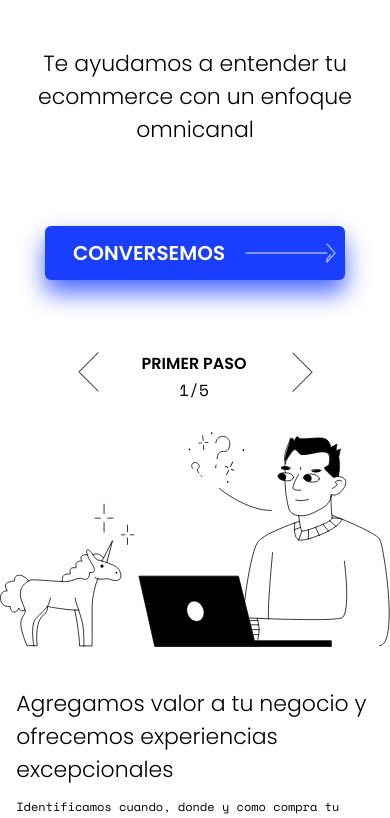
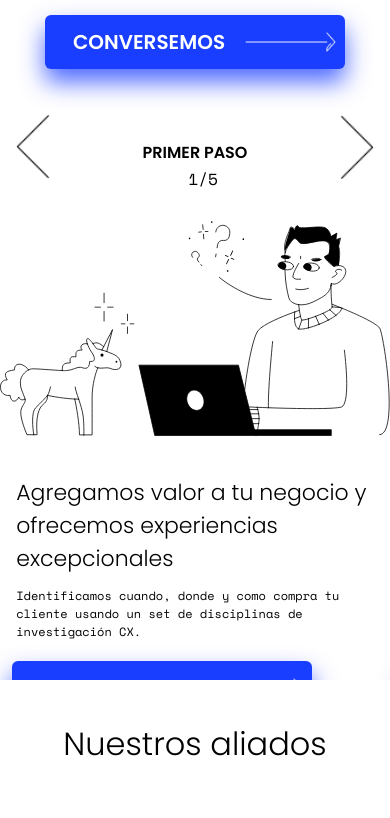
Before and after one commit to ZambranoBeicker/esedor_landingpage-web, a React (Create React App) app: page / in a window 390 px wide. Shown: the part 1552-2370 px from the top of the page. Built offline with nearby package versions, Linux system fonts and the light colour scheme.

Commit message:
Add new styles for bigger screens on Projects

```diff
--- a/src/components/Brands.js
+++ b/src/components/Brands.js
@@ -49,7 +49,7 @@ const Brands = ()=>{
 
 
       return (
-          <section id="brands" className="almost-screen flex flex-wrap w-full lg:pt-32 lg:px-8 xl:px-16">
+          <section id="brands" className="almost-screen md:flex md:flex-wrap w-full lg:pt-32 lg:px-8 xl:px-16">
               <div className="hidden lg:flex flex-wrap w-8/12">
               {brands}
               </div>
--- a/src/components/OurServices.js
+++ b/src/components/OurServices.js
@@ -52,7 +52,6 @@ const OurService = () =>{
     }
 
     const settings = {
-      dots: true,
       infinite: true,
       speed: 500,
       slidesToShow: 1,
@@ -61,13 +60,16 @@ const OurService = () =>{
 
     return (
         <div className='relative overflow-hidden'>
-            <section id="services" className="relative overflow-hidden block md:bg-black px-4 py-5 md:pl-16 lg:pt-4 lg:pb-32 w-full">
+            <section id="services" className="relative overflow-hidden block md:bg-black px-4 py-5 md:p-0 w-full">
+              <div className='container mx-auto'>
+
                 <div className="text-white mb-10 hidden lg:block">
                     <h2 className="text-2xl md:text-4xl lg:text-5xl">Servicios<br></br>ecommerce</h2>
                 </div>
                 <div className="hidden md:flex md:flex-wrap">
                     {showServices(data,classes)}
                 </div>
+              </div>
             </section>
 
             <div className="md:hidden mb-slider my-16">
--- a/src/components/Steps.js
+++ b/src/components/Steps.js
@@ -21,15 +21,6 @@ const setTitles = ({stepTitle, infoTitle, info},textClass,containerClass,index,i
 
   class StepsMobile extends React.Component{
 
-
-
-
-    counter=0;
-    state = {
-
-      clicks: 0,
-    }
-
     constructor(props) {
       super(props);
       this.next = this.next.bind(this);
@@ -42,24 +33,6 @@ const setTitles = ({stepTitle, infoTitle, info},textClass,containerClass,index,i
       this.slider.slickPrev();
     }
 
-    prevItem = ()=>{
-      if(this.counter > 0 && this.counter < 5){
-        this.counter--
-      }else if(this.counter < 0){
-
-        this.counter = 0
-      }
-      this.setState({clicks: this.counter},(c)=>{return {clicks: this.counter}})
-    }
-    nextItem = ()=>{
-      if(this.counter > -1 && this.counter < 4){
-        this.counter++
-      }else if(this.counter > 1){
-        this.counter = 0
-      }
-      this.setState({clicks: this.counter},(c)=>{return {clicks: this.counter}})
-    }
-
         stepsNames = ["PRIMER","SEGUNDO","TERCER","CUARTO","QUINTO"]
 
         mobileSteps = this.props.data.map((obj,index) =>{
@@ -67,11 +40,11 @@ const setTitles = ({stepTitle, infoTitle, info},textClass,containerClass,index,i
           return {
 
             component: (
-              <div className='min-h-screen'>
-            <div className="w-full mt-20 mb-10 sm:my-16"><h4 className='w-full font-bold absolute h-slider-steps'>{this.stepsNames[index] + " PASO"}</h4><p className='w-full absolute p-slider-steps'>{index+1 + "/5"}</p><img className="w-full" src={obj.img} alt={obj.stepTitle}/></div>
+              <div className='min-h-screen md:px-16 relative'>
+            <div className="w-full mt-20 mb-10 sm:my-16"><div className='absolute top-0 left-0 right-0'><h4 className='text-center mx-auto font-bold'>{this.stepsNames[index] + " PASO"}</h4></div><p className='w-full absolute text-center md:left-0 p-slider-steps'>{index+1 + "/5"}</p><img className="w-full" src={obj.img} alt={obj.stepTitle}/></div>
             <h2 className=" w-11/12 mx-auto text-semibig sm:mb-4 sm:text-3xl md:mx-0">{obj.infoTitle}</h2>
             <InfoParagraph info={obj.info} containerClass="'w-11/12 sm:min-w-0 my-3 md:my-5'" textClass="mx-auto md:mx-0 w-11/12 text-xs sm:text-base md:text-lg"/>
-            <ArrowCta  title="CONVERSEMOS" id={"responsiveSteps-FirstThree-" + this.state.clicks} containerClass="rounded-md ml-3 md:mx-0 sm:ml-6 my-5 bg-blue py-3 pt-3 px-2 text-shadow " ctaClass="ml-5" src="images/arrow_meet.png" adapt={true}/>
+            <ArrowCta  title="CONVERSEMOS" id={`responsiveSteps-FirstThree-${index}`} containerClass="rounded-md ml-3 md:mx-0 sm:ml-6 my-5 bg-blue py-3 pt-3 px-2 text-shadow " ctaClass="ml-5" src="images/arrow_meet.png" adapt={true}/>
 
           </div>
         ),
@@ -84,11 +57,11 @@ const setTitles = ({stepTitle, infoTitle, info},textClass,containerClass,index,i
       return {
 
         component: (
-          <div className='min-h-screen pb-10'>
-            <div className={obj.imgClass + " mt-20 mb-10 sm:my-16"}><h4 className='w-full font-bold absolute h-slider-steps'>{this.stepsNames[index + 3] + " PASO"}</h4><p className='w-full absolute p-slider-steps'>{index + 4 + "/5"}</p><img className="w-full" src={obj.img} alt={obj.stepTitle}/></div>
+          <div className='min-h-screen md:px-16 relative pb-10'>
+            <div className={obj.imgClass + " mt-20 mb-10 sm:my-16"}><div className='absolute top-0 left-0 right-0'><h4 className='text-center mx-auto font-bold'>{this.stepsNames[index + 3] + " PASO"}</h4></div><p className='w-full absolute text-center md:left-0 p-slider-steps'>{index + 4 + "/5"}</p><img className="w-full" src={obj.img} alt={obj.stepTitle}/></div>
             <h2 className=" w-11/12 mx-auto text-semibig sm:mb-4 sm:text-3xl md:mx-0">{obj.infoTitle}</h2>
             <InfoParagraph info={obj.info} containerClass="'w-11/12 sm:min-w-0 my-3 md:my-5'" textClass="mx-auto md:mx-0 w-11/12 text-xs sm:text-base md:text-lg"/>
-            <ArrowCta  title="CONVERSEMOS" id={"responsiveSteps-LastTwo-" + this.state.clicks} containerClass="rounded-md ml-3 md:mx-0 sm:ml-6 my-5 bg-blue py-3 pt-3 px-2 text-shadow " ctaClass="ml-5" src="images/arrow_meet.png" adapt={true}/>
+            <ArrowCta  title="CONVERSEMOS" id={"responsiveSteps-LastTwo-" + index} containerClass="rounded-md ml-3 md:mx-0 sm:ml-6 my-5 bg-blue py-3 pt-3 px-2 text-shadow " ctaClass="ml-5" src="images/arrow_meet.png" adapt={true}/>
           </div>
         ),
         stepsTitle:<h4 className="text-xs w-2/3 pt-3 mx-auto md:text-sm text-center font-bold">{obj.stepTitle + ' PASO'}</h4>,
@@ -102,7 +75,6 @@ const setTitles = ({stepTitle, infoTitle, info},textClass,containerClass,index,i
       slidesToShow: 1,
       slidesToScroll: 1,
       adaptiveHeight:true,
-      // className:'max-h-85'
     };
 
 
@@ -111,15 +83,14 @@ const setTitles = ({stepTitle, infoTitle, info},textClass,containerClass,index,i
       return (
 
         <div className="my-8 text-black">
-        <div className="mx-auto">
-             <div className="absolute w-full top-0-cont z-50 flex h-10">
-                <button className="mx-auto h-10" onClick={this.previous}>
-                <img className="w-10 h-10 rota-180 " src="images/steps_arrows.png" alt="nada"/>
+        <div className="mx-auto max-h-60">
+
+             <div className="absolute w-full one-percent-top left-0 right-0 z-50 flex h-10">
+                <button className="mr-auto ml-4 sm:ml-20 md:ml-32 w-16" onClick={this.previous}>
+                <img className="rota-180 steps-slider-img" src="images/steps_arrows.png" alt="nada"/>
                 </button>
-                <div>
-                </div>
-                <button className="mx-auto h-10" onClick={this.next}>
-                <img className="w-10 h-10" src="images/steps_arrows.png" alt="steps"/>
+                <button className="ml-auto mr-4 sm:mr-20 md:mr-32 w-16" onClick={this.next}>
+                <img className='steps-slider-img' src="images/steps_arrows.png" alt="steps"/>
                 </button>
               </div>
           <Slider
--- a/src/sass/_brands.scss
+++ b/src/sass/_brands.scss
@@ -1,5 +1,8 @@
 .almost-screen{
-  min-height:120vh;
+  @media screen and (min-width:"1024px"){
+
+    min-height:120vh;
+  }
 
 }
 
--- a/src/sass/_projects.scss
+++ b/src/sass/_projects.scss
@@ -1,3 +1,10 @@
+.projects{
+  @media screen and (min-width:"1024px"){
+
+    background: rgb(0,0,0);
+    background: linear-gradient(90deg, rgba(0,0,0,1) 86%, rgba(0,0,0,0) 86%);
+  }
+}
 .projects__image{
 
   top:18%;
@@ -22,8 +29,6 @@
 @media screen and (min-width:"1470px"){
 
   .projects__form-container{
-
-    min-height:120vh;
     padding-top: 8rem;
 
     .my-h4{
--- a/src/sass/_services.scss
+++ b/src/sass/_services.scss
@@ -49,48 +49,6 @@
   }
 }
 
-.insert-out{
-  position: fixed;
-  animation: insert-out .2s;
-}
-
-.insert-in{
-  position: static;
-  animation: insert-in .2s;
-}
-
-
-@keyframes insert-out {
-
-  0%{
-    right: 0;
-    bottom: 10%;
-    opacity:1;
-  }
-    100%{
-      right: 10%;
-      bottom: 0%;
-      opacity:0;
-
-
-  }
-
-}
-
-@keyframes insert-in {
-
-  0%{
-    transform: translateY(-10px);
-    opacity:0;
-  }
-    100%{
-      transform: translateY(0);
-      opacity:1;
-
-  }
-
-}
-
 @media screen and (min-width:"641px"){
 
   .arrow-cta{
--- a/src/sass/_steps.scss
+++ b/src/sass/_steps.scss
@@ -16,10 +16,7 @@
   }
 
   .mb-slider{
-    height: 75vh;
-  }
-  .max-h-85{
-    height: 85vh;
+    height: 50vh;
   }
 
   .p-slider-steps{
@@ -31,11 +28,47 @@
     top:0%;
   }
 
-
   .steps-first-square{
     top: 65%;
     right: -20%;
     z-index:-1;
+  }
+
+  .max-h-60{
+    max-height: 60vh;
+
+    @media screen and (min-width:"520px"){
+      max-height: 70vh;
+
+    }
+    @media screen and (min-width:"640px"){
+      max-height: 78vh;
+
+    }
+    @media screen and (min-width:"740px"){
+      max-height: 80vh;
+
+    }
+    @media screen and (min-width:"820px"){
+      max-height: 85vh;
+
+    }
+    @media screen and (min-width:"970px"){
+      max-height: 90vh;
+
+    }
+  }
+
+  .p-slider-steps{
+    top:3%;
+  }
+  .one-percent-top{
+    top:1%;
+  }
+
+  .steps-slider-img{
+    height: inherit;
+    width: inherit;
   }
 
   @media screen and (min-width:"1024px"){
```
Also changed, not shown: src/components/Projects.js (+7 -2 lines).
